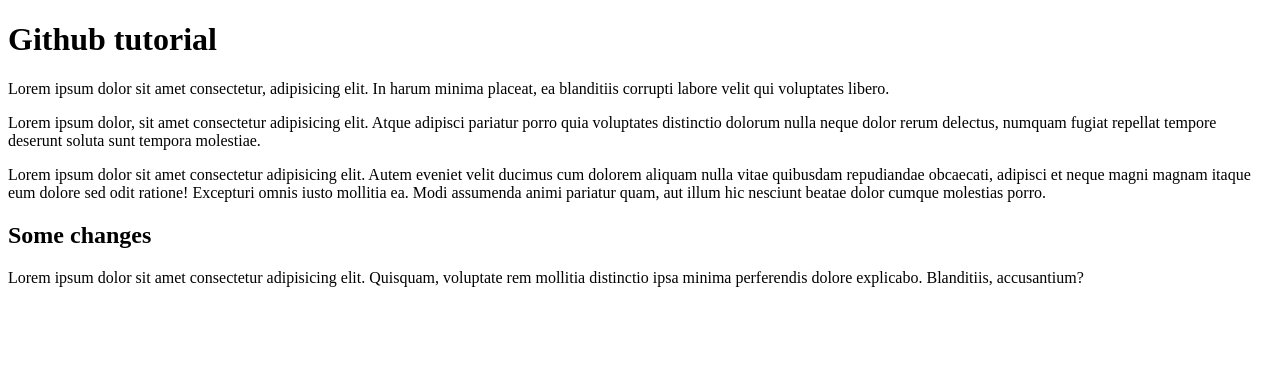
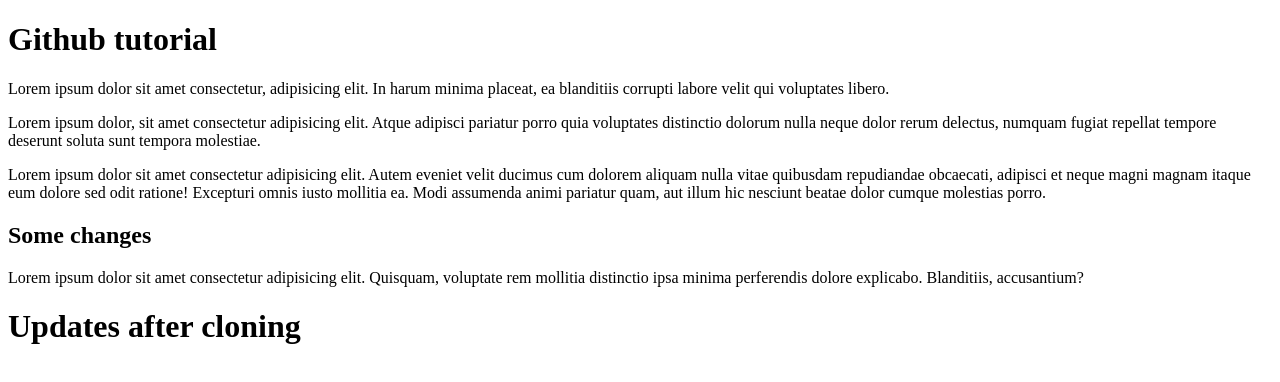
Before and after one commit to Leonard18/github_repo, a plain HTML site: page index.html in a window 1280 px wide. Drawn offline with Linux system fonts and the light colour scheme.

Commit message:
Commit after cloning

```diff
--- a/index.html
+++ b/index.html
@@ -12,5 +12,7 @@
     <p>Lorem ipsum dolor sit amet consectetur adipisicing elit. Autem eveniet velit ducimus cum dolorem aliquam nulla vitae quibusdam repudiandae obcaecati, adipisci et neque magni magnam itaque eum dolore sed odit ratione! Excepturi omnis iusto mollitia ea. Modi assumenda animi pariatur quam, aut illum hic nesciunt beatae dolor cumque molestias porro.</p>
     <h2>Some changes</h2>
     <p>Lorem ipsum dolor sit amet consectetur adipisicing elit. Quisquam, voluptate rem mollitia distinctio ipsa minima perferendis dolore explicabo. Blanditiis, accusantium?</p>
+
+    <h1>Updates after cloning</h1>
 </body>
 </html>
```
